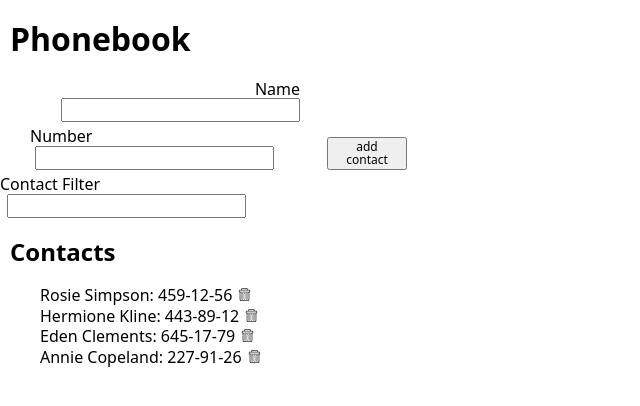
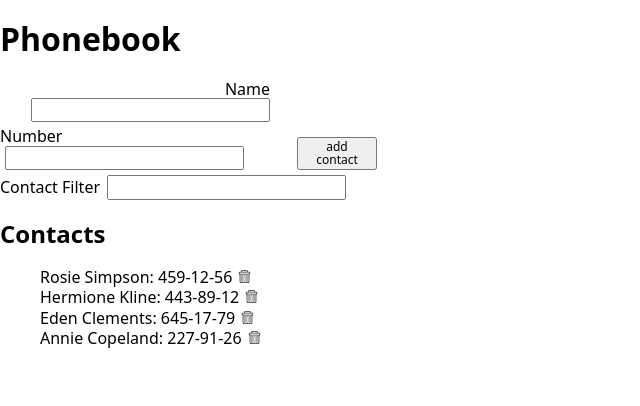
Before and after one commit to kooker22/React-homework2-task2, a React (Create React App) app: page / in a window 1280 px wide. Shown: the top 406 px of the page, without its empty margins (0-640 px from the left). Built offline with nearby package versions, Linux system fonts and the light colour scheme.

Commit message:
mentors suggestions fix

```diff
--- a/src/App.js
+++ b/src/App.js
@@ -1,10 +1,13 @@
+//Core
 import React, { Component } from 'react';
 import propTypes from 'prop-types';
+import 'modern-normalize/modern-normalize.css';
+//Components
 import Form from './components/Form';
 import ContactList from './components/ContactList';
-import 'modern-normalize/modern-normalize.css';
 import Filter from './components/Filter/';
-import styles from './App.module.css';
+
+//Instruments
 import { v4 as uuidv4 } from 'uuid';
 
 class Phonebook extends Component {
@@ -66,9 +69,9 @@ class Phonebook extends Component {
 
     return (
       <>
-        <div className={styles.container}>
-          <h1 className={styles.contents}>Phonebook</h1>
-          <div className={styles.wrapper}>
+        <div className="container">
+          <h1 className="contents">Phonebook</h1>
+          <div className="wrapper">
             <Form onSubmit={this.formSubmitHandler} />
             <Filter
               contacts={contacts}
@@ -76,7 +79,7 @@ class Phonebook extends Component {
               onChange={this.changeFilter}
             />
           </div>
-          <h2 className={styles.contents}>Contacts</h2>
+          <h2 className="contents">Contacts</h2>
           <ContactList
             contacts={visibleContacts}
             onDeleteContact={this.deleteContact}
--- a/src/components/ContactListItem/ContactListItem.js
+++ b/src/components/ContactListItem/ContactListItem.js
@@ -1,7 +1,9 @@
 import React from 'react';
+
+import IconButton from '../IconButton/IconButton';
+
 import styles from './ContactListItem.module.css';
-import IconButton from '../IconButton/IconButton';
-import { ReactComponent as Icon } from '../Icons/icon.svg';
+import { ReactComponent as Icon } from '../../theme/icons/icon.svg';
 
 const ContactListItem = ({ contacts, onDeleteContact }) => (
   <>
```
Also changed, not shown: src/App.css (renamed from src/App.module.css), src/theme/icons/icon.svg (renamed from src/components/Icons/icon.svg).
